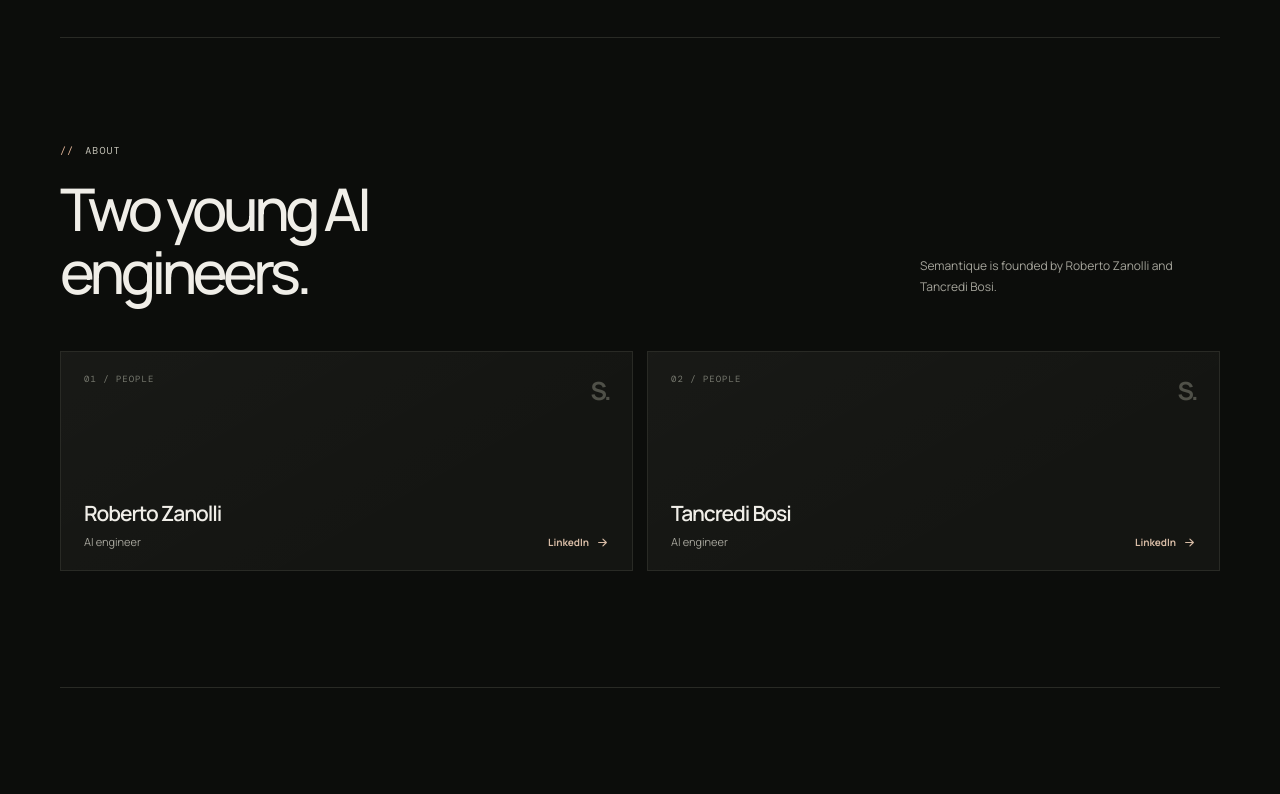
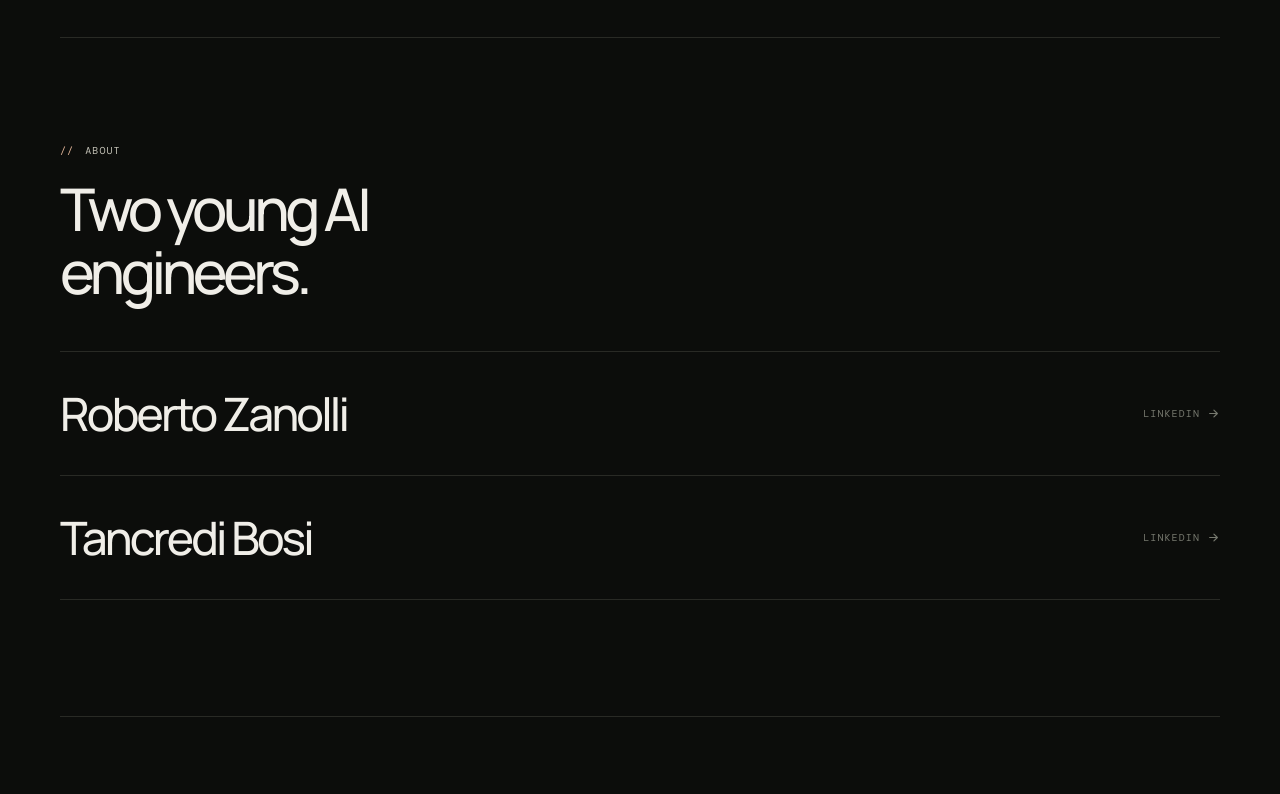
Before and after one commit to semantique-team/semantique-team.github.io, a React (Vite) app: page / in a window 1280 px wide. Shown: the part 1527-2321 px from the top of the page. Built offline with nearby package versions, Linux system fonts and the light colour scheme.

Commit message:
feat: simplify about section, lab copy, and navbar logo
Co-authored-by: factory-droid[bot] <138933559+factory-droid[bot]@users.noreply.github.com>

```diff
--- a/src/App.tsx
+++ b/src/App.tsx
@@ -87,12 +87,12 @@
           </div>
           <div className="section-body">
             <p className="body-lead">
-              We are two young AI engineers exploring how language models can help
-              solve problems from new angles.
+              We prototype applications for open-source language models and put
+              them in front of real problems.
             </p>
             <p>
-              We explore creative applications of LLMs to solve problems, and share
-              what we learn as the work develops.
+              We share every experiment as it happens: what worked, what failed,
+              and what we&apos;d try next.
             </p>
             <div className="focus-card">
               <div className="focus-card-heading">
@@ -118,32 +118,23 @@
               <p className="eyebrow"><span className="section-slash">//</span> About</p>
               <h2 id="about-title">Two young AI engineers.</h2>
             </div>
-            <p className="section-aside">Semantique is founded by Roberto Zanolli and Tancredi Bosi.</p>
           </div>
 
-          <div className="people-grid">
-            {people.map((person, index) => (
-              <article className="person-card" key={person.name}>
-                <div className="person-card-top">
-                  <span className="micro-label">0{index + 1} / People</span>
-                  <span className="person-mark" aria-hidden="true">S.</span>
-                </div>
-                <div className="person-card-bottom">
-                  <div>
-                    <h3>{person.name}</h3>
-                    <p>AI engineer</p>
-                  </div>
+          <div className="people-list">
+            {people.map((person) => (
               <a
-                    className="social-link"
+                className="person-row"
+                key={person.name}
                 href={person.href}
                 target="_blank"
                 rel="noreferrer"
                 aria-label={`${person.name} on LinkedIn (opens in a new tab)`}
               >
+                <span className="person-name">{person.name}</span>
+                <span className="person-cta">
                   LinkedIn <ArrowIcon />
+                </span>
               </a>
-                </div>
-              </article>
             ))}
           </div>
         </section>
--- a/src/styles.css
+++ b/src/styles.css
@@ -210,22 +210,18 @@
   line-height: 1.8;
 }
 
-.text-link,
-.social-link {
+.text-link {
   display: inline-flex;
   align-items: center;
   gap: 12px;
+  margin-top: 34px;
   color: var(--cream);
   font-size: 13px;
   font-weight: 700;
 }
 
-.text-link {
-  margin-top: 34px;
-}
-
 .text-link svg,
-.social-link svg,
+.person-row svg,
 .back-to-top svg,
 .panel-arrow svg {
   width: 16px;
@@ -238,7 +234,7 @@
 }
 
 .text-link:hover svg,
-.social-link:hover svg,
+.person-row:hover svg,
 .back-to-top:hover svg {
   transform: translateX(3px);
 }
@@ -257,8 +253,6 @@
 .panel-topline,
 .panel-bottomline,
 .focus-card-heading,
-.person-card-top,
-.person-card-bottom,
 .section-heading-row,
 .site-footer {
   display: flex;
@@ -485,75 +479,52 @@
   margin-bottom: 21px;
 }
 
-.section-aside {
-  max-width: 300px;
-  margin: 0 0 5px;
-  color: var(--muted);
-  font-size: 12px;
-  line-height: 1.8;
+.people-list {
+  display: flex;
+  flex-direction: column;
 }
 
-.people-grid {
-  display: grid;
-  grid-template-columns: repeat(2, minmax(0, 1fr));
-  gap: 14px;
+.person-row {
+  display: flex;
+  align-items: center;
+  justify-content: space-between;
+  gap: 16px;
+  padding-block: 30px;
+  border-bottom: 1px solid var(--line);
 }
 
-.person-card {
-  display: flex;
-  min-height: 220px;
-  flex-direction: column;
-  justify-content: space-between;
-  padding: 21px 23px;
-  border: 1px solid var(--line);
-  background: linear-gradient(150deg, rgb(255 255 255 / 2%), transparent 70%), var(--surface);
-  transition: border-color 180ms ease, transform 180ms ease;
+.person-row:first-child {
+  border-top: 1px solid var(--line);
 }
 
-.person-card:hover {
-  transform: translateY(-3px);
-  border-color: #555147;
+.person-name {
+  color: var(--text);
+  font-size: clamp(1.9rem, 3.6vw, 3rem);
+  font-weight: 500;
+  letter-spacing: -0.06em;
+  transition: color 160ms ease;
 }
 
-.person-card-top {
-  align-items: flex-start;
+.person-cta {
+  display: inline-flex;
+  align-items: center;
+  gap: 7px;
+  color: var(--quiet);
+  font-family: var(--mono);
+  font-size: 10px;
+  text-transform: uppercase;
+  letter-spacing: 0.11em;
+  transition: color 160ms ease;
 }
 
-.person-mark {
-  color: #4f5048;
-  font-size: 25px;
-  font-weight: 700;
-  letter-spacing: -0.1em;
+.person-row svg {
+  width: 13px;
+  height: 13px;
 }
 
-.person-card-bottom {
-  align-items: end;
-  gap: 16px;
-}
-
-.person-card h3 {
-  margin: 0;
-  color: var(--text);
-  font-size: 21px;
-  font-weight: 600;
-  letter-spacing: -0.05em;
-}
-
-.person-card-bottom p {
-  margin: 7px 0 0;
-  color: var(--muted);
-  font-size: 11px;
-}
-
-.social-link {
-  gap: 7px;
-  color: #d7bba5;
-  font-size: 10px;
-}
-
-.social-link svg {
-  width: 13px;
-  height: 13px;
+.person-row:hover .person-name,
+.person-row:hover .person-cta {
+  color: var(--peach);
 }
 
 .articles-section {
@@ -786,21 +757,14 @@
     margin-bottom: 18px;
   }
 
-  .section-aside {
-    max-width: 420px;
+  .person-row {
+    gap: 12px;
+    padding-block: 22px;
   }
 
-  .people-grid {
-    grid-template-columns: 1fr;
-  }
-
-  .person-card {
-    min-height: 185px;
-    padding: 19px;
-  }
-
-  .person-card h3 {
-    font-size: 19px;
+  .person-cta {
+    gap: 5px;
+    font-size: 9px;
   }
 
   .article-count {
```
Also changed, not shown: public/logo.svg. Lines whose indentation alone changed are shown as unchanged.
